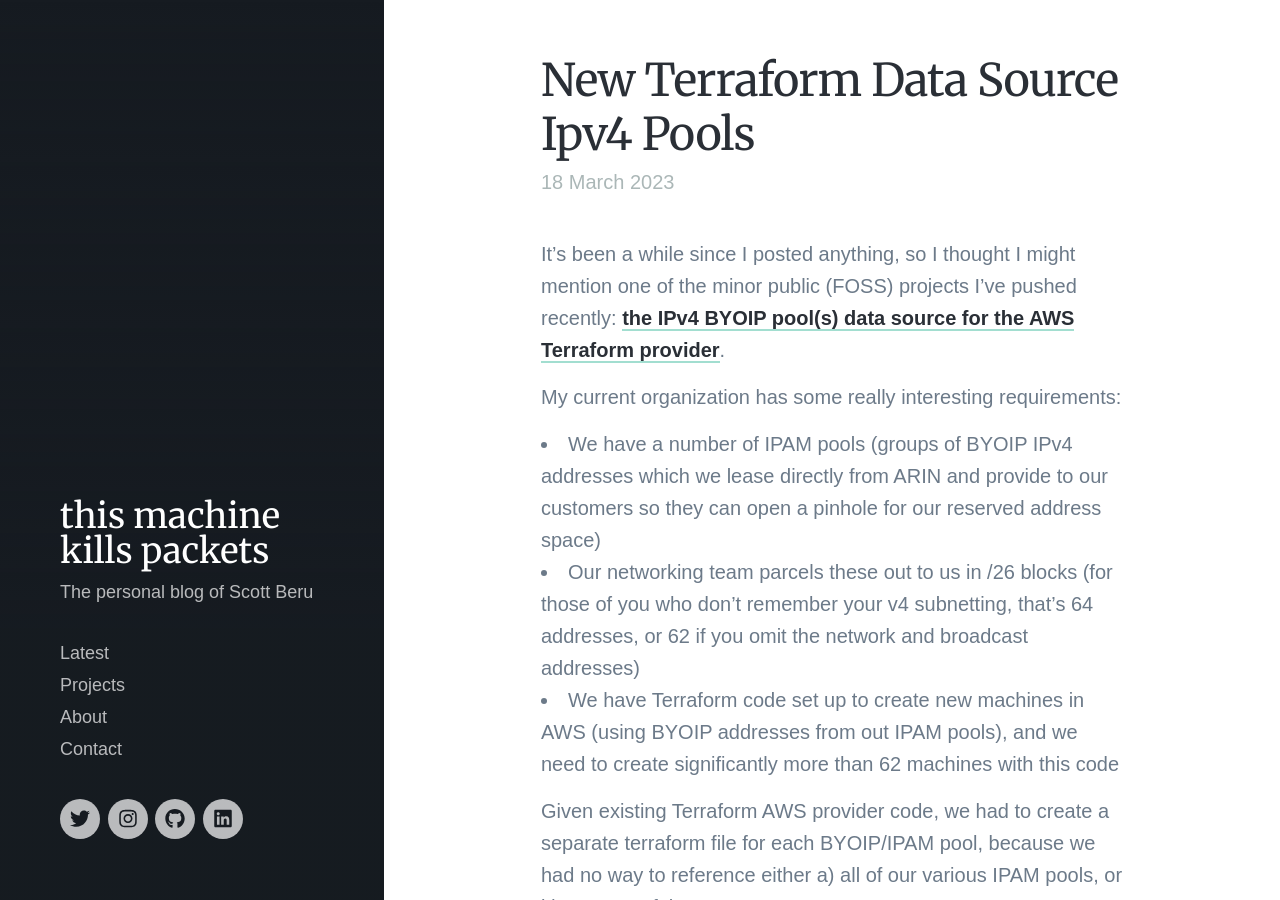
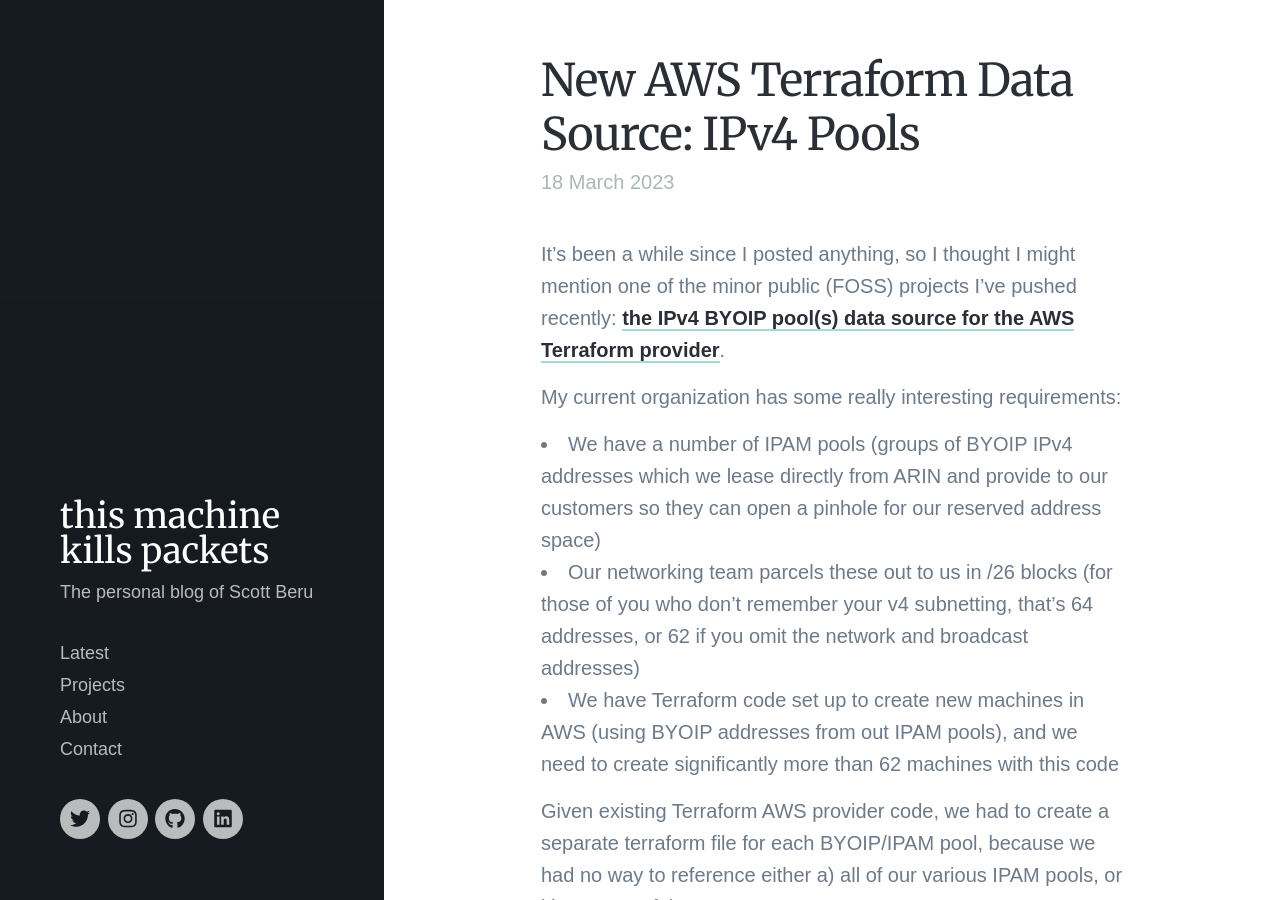
Before and after one commit to sendmalwhere/beru-dot-dev, a Jekyll site: the page built from _posts/2023-03-18-new-terraform-data-source-ipv4-pools.md, in a window 1280 px wide and 900 px high. Built offline with Jekyll 4.4.1, drawn with Linux system fonts in a browser that asks for light colours; nearby versions of some CDN libraries; some web fonts are replaced; some of the changed lines change nothing that is shown.

Commit message:
Update 2023-03-18-new-terraform-data-source-ipv4-pools.md

```diff
--- a/_posts/2023-03-18-new-terraform-data-source-ipv4-pools.md
+++ b/_posts/2023-03-18-new-terraform-data-source-ipv4-pools.md
@@ -1,3 +1,8 @@
+---
+title: 'New AWS Terraform Data Source: IPv4 Pools'
+date: 2023-03-18 00:00:00
+---
+
 It’s been a while since I posted anything, so I thought I might mention one of the minor public (FOSS) projects I’ve pushed recently: [the IPv4 BYOIP pool(s) data source for the AWS Terraform provider](https://github.com/hashicorp/terraform-provider-aws/pull/28245).
 
 My current organization has some really interesting requirements:
```
